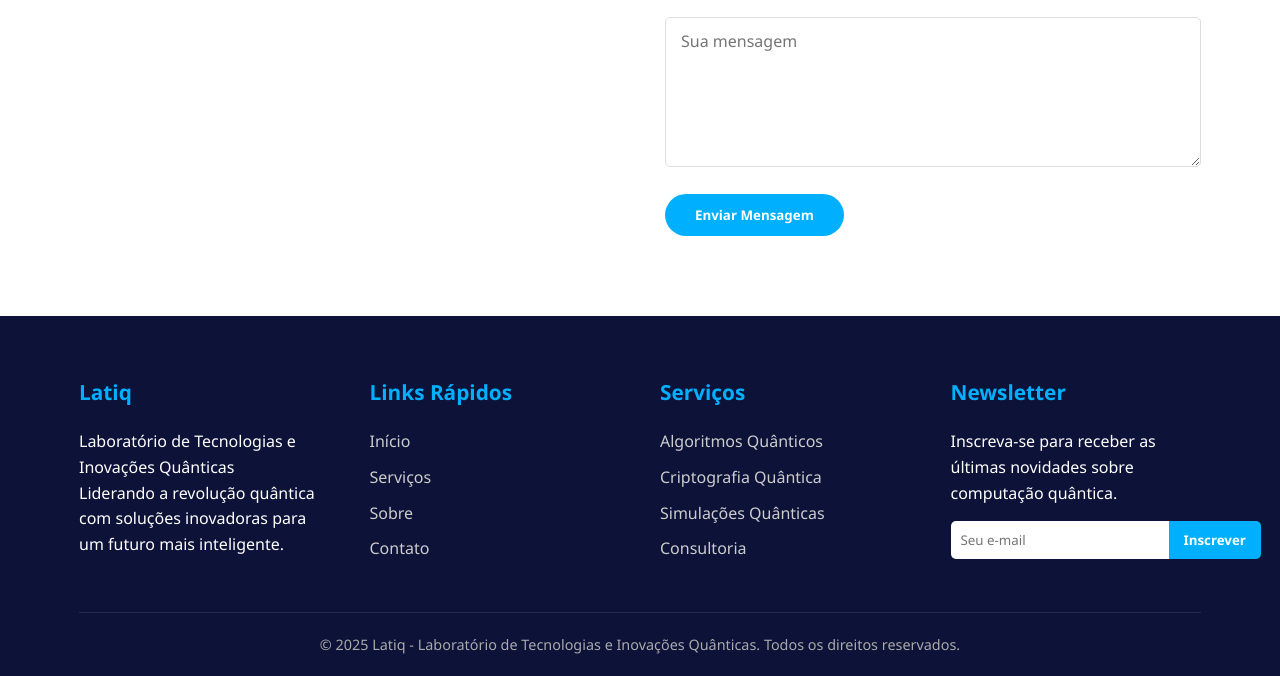
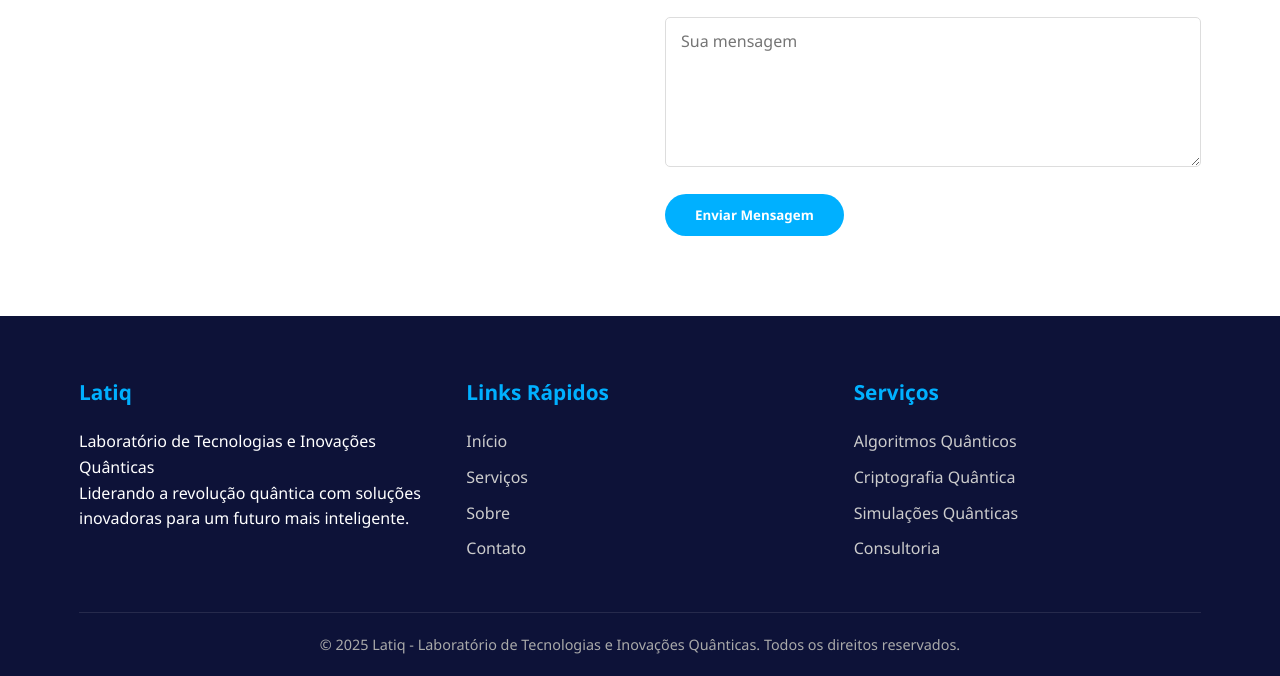
Before and after one commit to Igordev7/Latiq-site, a plain HTML site: page index.html in a window 1280 px wide. Shown: the part 7482-8158 px from the top of the page. Drawn offline with Linux system fonts and the light colour scheme.

Commit message:
remove newsletter, we dont have it yet

```diff
--- a/index.html
+++ b/index.html
@@ -1178,14 +1178,7 @@
                         <li><a href="#">Consultoria</a></li>
                     </ul>
                 </div>
-                <div class="footer-column">
-                    <h3>Newsletter</h3>
-                    <p>Inscreva-se para receber as últimas novidades sobre computação quântica.</p>
-                    <form style="display: flex; margin-top: 15px;">
-                        <input type="email" placeholder="Seu e-mail" style="flex: 1; padding: 10px; border: none; border-radius: 5px 0 0 5px;">
-                        <button type="submit" class="btn" style="border-radius: 0 5px 5px 0; padding: 10px 15px;">Inscrever</button>
-                    </form>
-                </div>
+
             </div>
             <div class="copyright">
                 <p>&copy; 2025 Latiq - Laboratório de Tecnologias e Inovações Quânticas. Todos os direitos reservados.</p>
```
